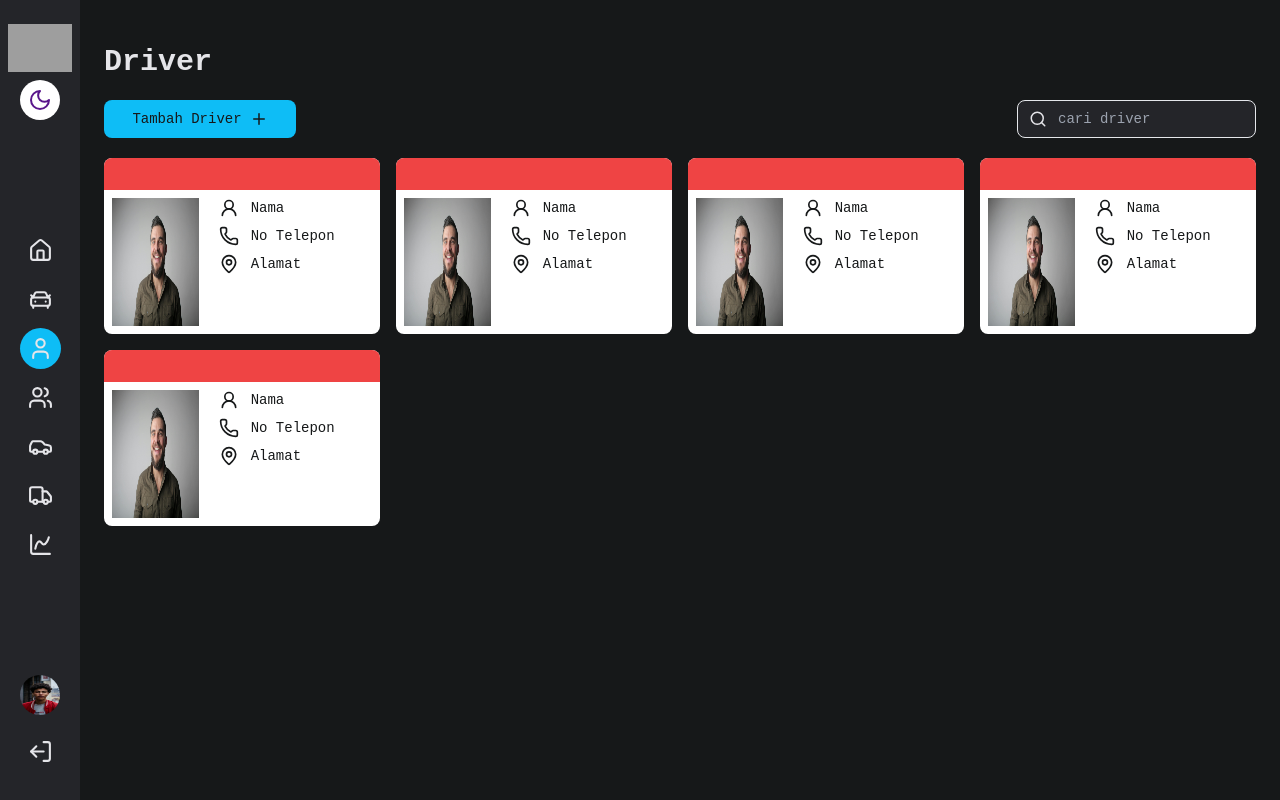
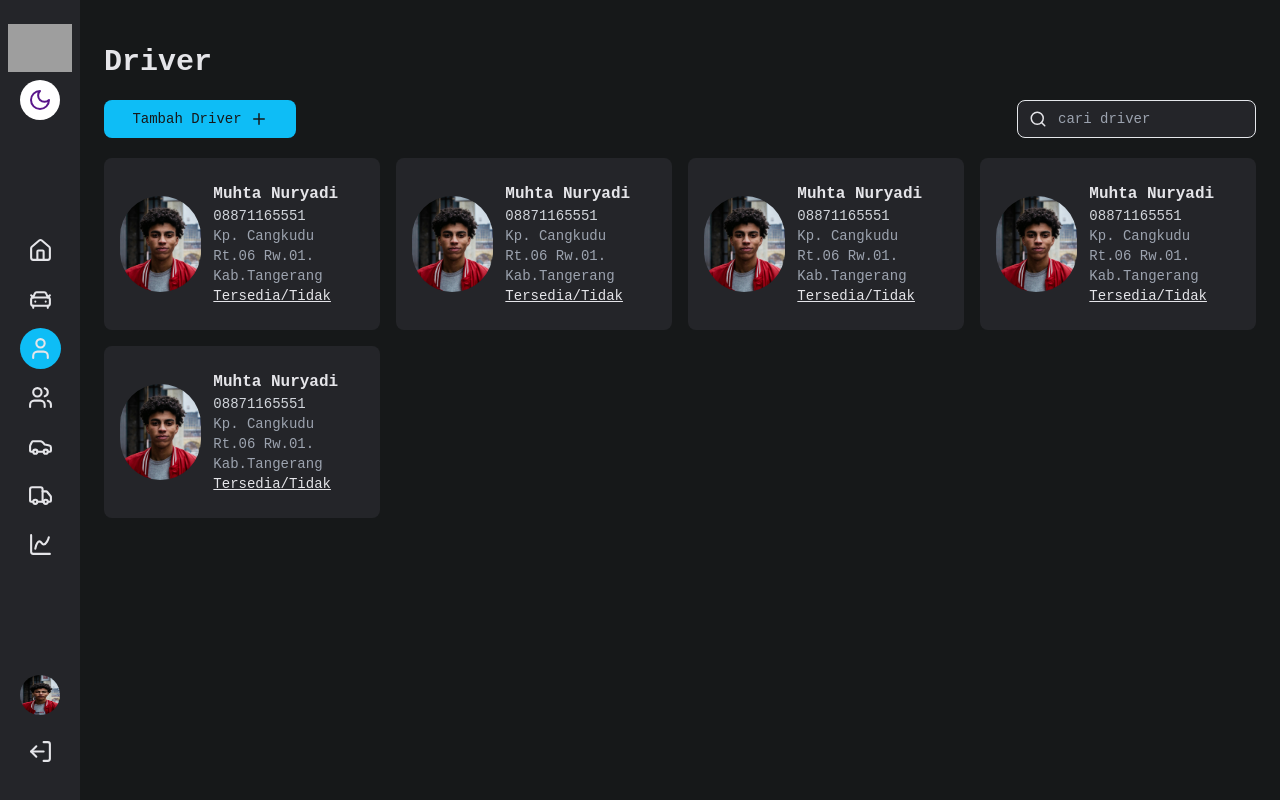
Before and after one commit to Muhless/ady-trans-jaya-react, a React (Vite) app: page /driver in a window 1280 px wide. Built offline with nearby package versions, Linux system fonts and the light colour scheme; grey boxes are pictures that could not be loaded.

Commit message:
update driver details

```diff
--- a/src/components/molecule/ProfileCard.tsx
+++ b/src/components/molecule/ProfileCard.tsx
@@ -4,38 +4,34 @@ import ButtonComponent from "../atom/Button";
 import Card from "./Card";
 import SubTitle from "../atom/SubTitle";
 import UserIconComponent from "../atom/UserIcon";
+import useNavigationHooks from "../../hooks/useNavigation";
 
 type ProfileCardProps = {
   id?: string | number;
   onClick: (id: string | number) => void;
 };
 
-const ProfileCard: React.FC<ProfileCardProps> = (id, onClick) => {
+const ProfileCard: React.FC<ProfileCardProps> = () => {
+  const { goToDriverDetails } = useNavigationHooks();
   return (
-    <Card className="bg-white">
-      <div className="bg-red-500 rounded-t-lg h-8"></div>
-      <div className="grid grid-cols-3 p-2">
-        <div className="col-span-1">
+    <Card
+      className="bg-secondary cursor-pointer hover:bg-biru hover:transition-all hover:duration-300"
+      onClick={goToDriverDetails(123)}
+    >
+      <div className="grid grid-cols-3 p-4">
+        <div className="col-span-1 flex items-center">
           <UserIconComponent
-            className="box-content size-32"
-            src="assets/images/profile/3.jpg"
+            className="size-24 rounded-full object-cover"
+            src="assets/images/profile/1.jpg"
           />
         </div>
-        <div className="col-span-2 flex flex-col text-primary px-5 text-sm">
-          <div className="space-y-2">
-            <div className="flex items-center gap-3">
-              <User2Icon size={20} />
-              <p>Nama</p>
-            </div>
-            <div className="flex items-center gap-3">
-              <Phone size={20} />
-              <p>No Telepon</p>
-            </div>
-            <div className="flex items-center gap-3">
-              <MapPin size={20} />
-              <p>Alamat</p>
-            </div>
-          </div>
+        <div className="col-span-2 flex flex-col px-3 text-sm py-2">
+          <p className="font-bold text-base">Muhta Nuryadi</p>
+          <p className="text-gray-300">08871165551</p>
+          <p className="text-gray-400">
+            Kp. Cangkudu Rt.06 Rw.01. Kab.Tangerang
+          </p>
+          <p className="underline">Tersedia/Tidak</p>
         </div>
       </div>
     </Card>
--- a/src/features/driver/DetailDriver.tsx
+++ b/src/features/driver/DetailDriver.tsx
@@ -1,13 +1,41 @@
 import React from "react";
 import { useParams } from "react-router-dom";
+import SubTitle from "../../components/atom/SubTitle";
+import UserIconComponent from "../../components/atom/UserIcon";
 
 function DetailDriverPages() {
   const { id } = useParams();
   return (
     <>
-      <div className="grid grid-cols-2 container mx-auto">
-        <div className="bg-blue-400">kolom 1</div>
-        <div className="bg-lime-400 h-screen">kolom 2</div>
+      <div className="grid grid-cols-3">
+        <div className="col-span-1 bg-secondary flex flex-col">
+          <SubTitle
+            subTitle="Detail Driver"
+            className="p-3 flex justify-center"
+          />
+          <div className="items-center flex justify-center">
+            <UserIconComponent className="size-40 rounded-full" />
+          </div>
+          <div className="p-5 space-y-5">
+            <div className="flex space-x-3">
+              <h1>Nama :</h1>
+              <p>Muhta Nuryadi</p>
+            </div>
+            <div className="flex space-x-3">
+              <h1>N0 Telepon :</h1>
+              <p>08871165551</p>
+            </div>
+            <div className="flex space-x-3">
+              <h1>Alamat :</h1>
+              <p>Kp. Cangkudu Rt.06 Rw.01. Kab.Tangerang</p>
+            </div>
+            <div className="flex space-x-3">
+              <h1>Keterangan :</h1>
+              <p>Tersedia</p>
+            </div>
+          </div>
+        </div>
+        <div className="col-span-2">kolom 2</div>
       </div>
     </>
   );
--- a/src/hooks/useNavigation.ts
+++ b/src/hooks/useNavigation.ts
@@ -6,6 +6,13 @@ const useNavigationHooks = () => {
     goToHome: () => navigate("/"),
     goToUserProfile: () => navigate("/profile"),
     goToDeliveryGroup: () => navigate("/delivery/add/group"),
+    goToDriverDetails: (id: string | number) => () => {
+      if (id) {
+        navigate(`/driver/${id}`);
+      } else {
+        console.warn("ID tidak tersedia");
+      }
+    },
   };
 };
 
```
